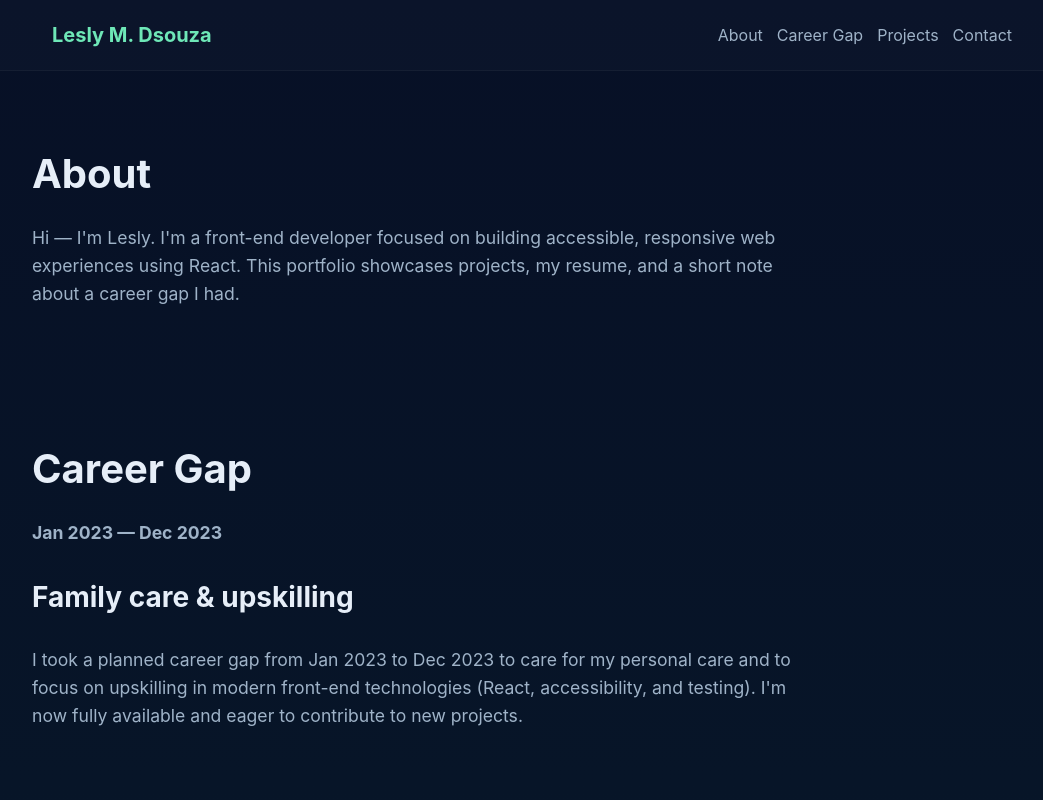
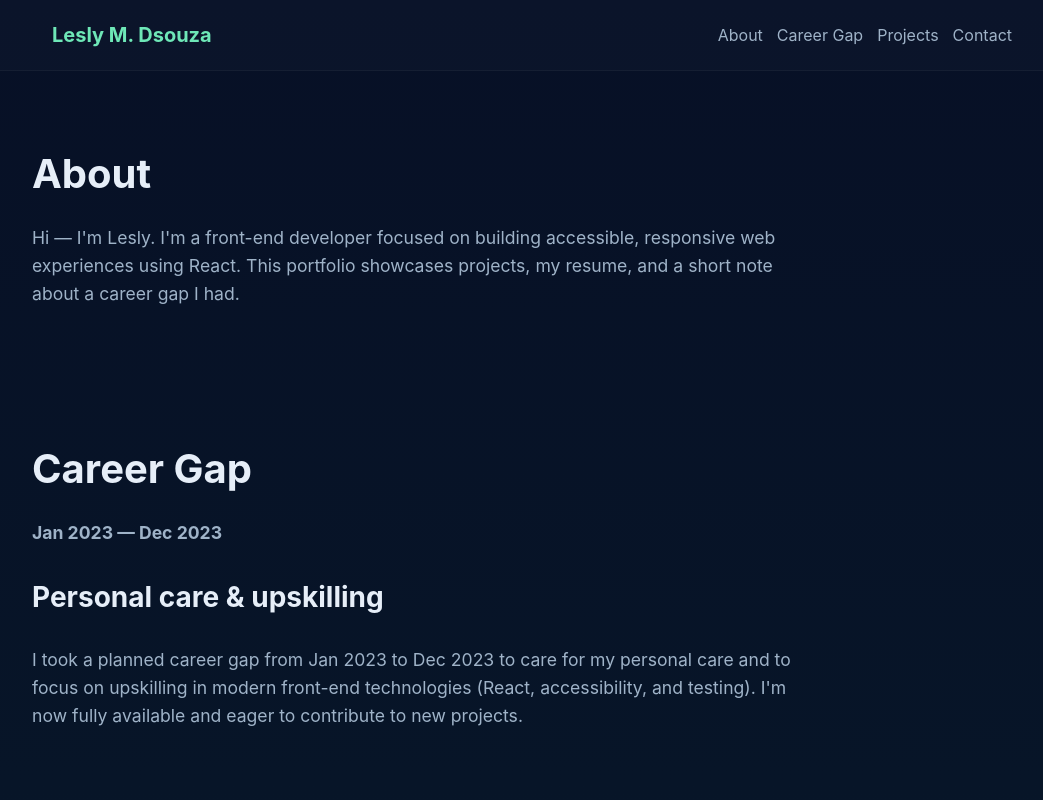
Before and after one commit to LESLY16/PortFolio-LESLY, a React (Vite) app: page / in a window 1280 px wide. Shown: the top 800 px of the page, without its empty margins (108-1151 px from the left). Built offline with nearby package versions, Linux system fonts and the light colour scheme.

Commit message:
Update career gap reason title

```diff
--- a/src/components/CareerGap.jsx
+++ b/src/components/CareerGap.jsx
@@ -4,7 +4,7 @@ export default function CareerGap() {
   // Edit the reason text below to reflect your actual career gap reason.
   const gap = {
     period: 'Jan 2023 — Dec 2023',
-    reasonTitle: 'Family care & upskilling',
+    reasonTitle: 'Personal care & upskilling',
     reasonText:
       `I took a planned career gap from Jan 2023 to Dec 2023 to care for my personal care and to focus on
       upskilling in modern front-end technologies (React, accessibility, and testing). I'm now fully available and eager to
```
